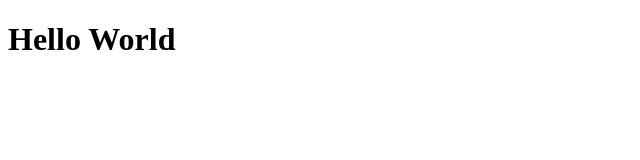
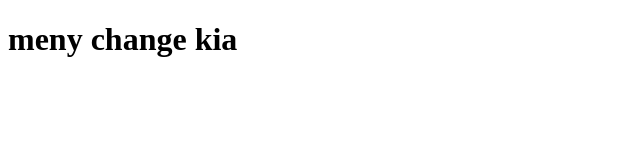
Before and after one commit to HAmza2211e/Hamza-Website, a plain HTML site: page index.html in a window 1280 px wide. Shown: the whole page, without its empty margins (0-640 px from the left). Drawn offline with Linux system fonts and the light colour scheme.

Commit message:
Update index.html

```diff
--- a/index.html
+++ b/index.html
@@ -7,6 +7,6 @@
     <title>Document</title>
 </head>
 <body>
-    <h1>Hello World</h1>
+    <h1>meny change kia</h1>
 </body>
 </html>
```
